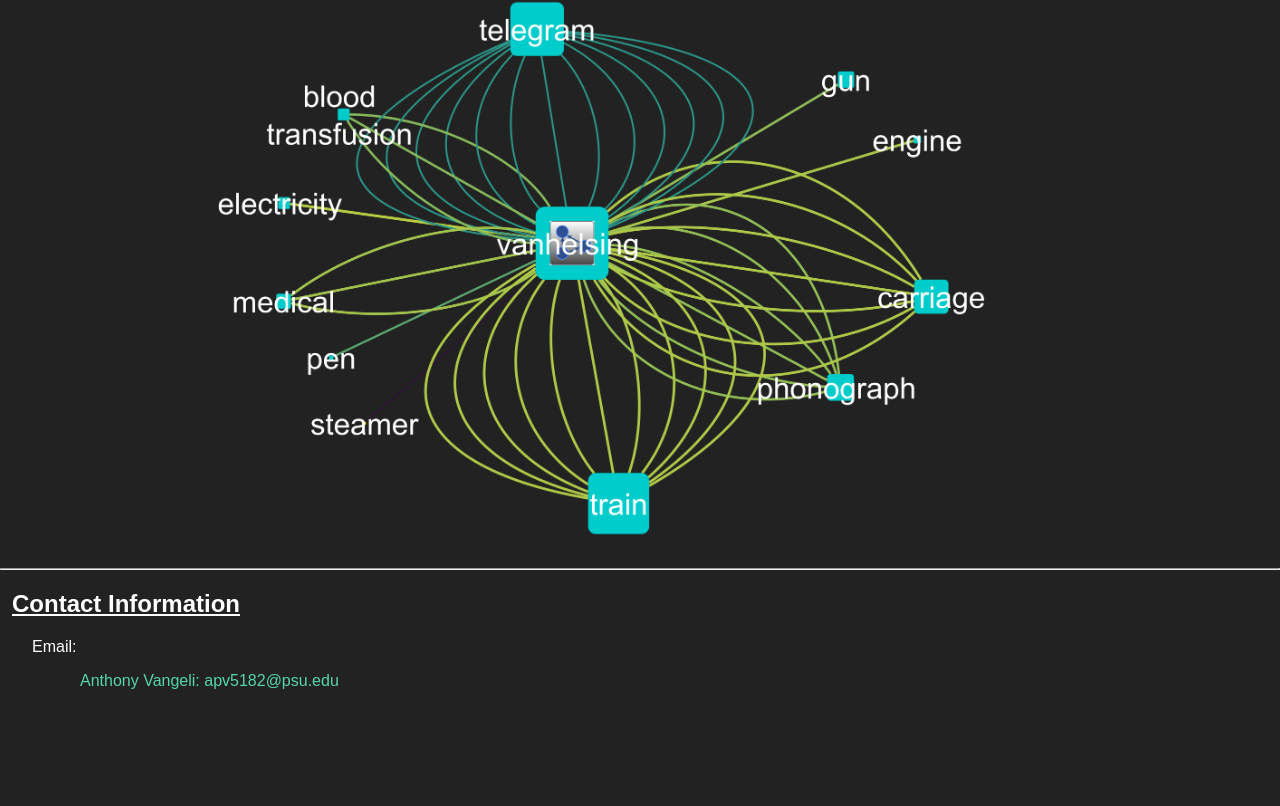
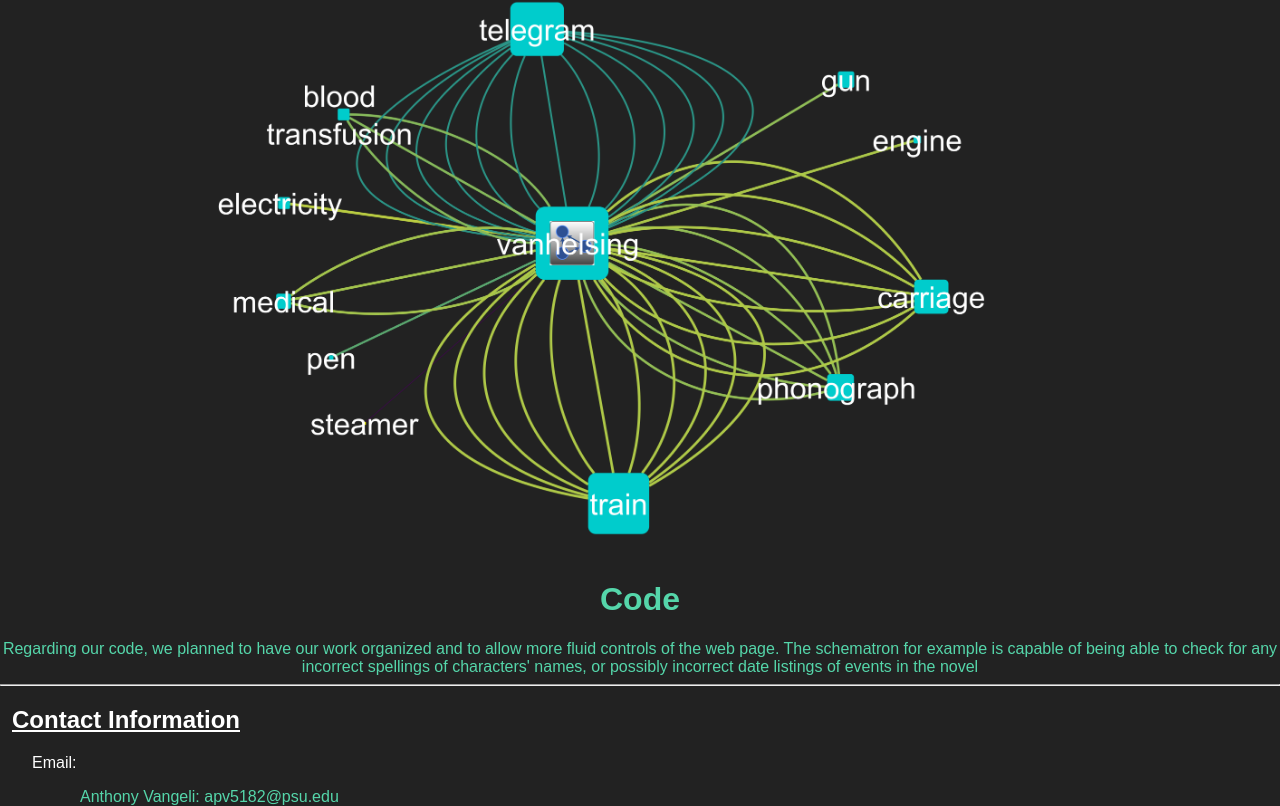
Before and after one commit to Beeplosion/TheDracIsBack, a plain HTML site: page docs/analysis.html in a window 1280 px wide. Shown: the part 7591-8397 px from the top of the page. Before the commit the page ends 8281 px from the top, so only its background shows below. Drawn offline with Linux system fonts and the light colour scheme.

Commit message:
added code analysis

```diff
--- a/docs/analysis.html
+++ b/docs/analysis.html
@@ -533,7 +533,8 @@ table, th, td,tr {
        <center><h1>VanHelsing</h1></center>
        <Center><img src="Van.png" height=70% width=75%/></Center>
 
-
+        <center><h1>Code</h1></center>
+       <center>Regarding our code, we planned to have our work organized and to allow more fluid controls of the web page. The schematron for example is capable of being able to check for any incorrect spellings of characters' names, or possibly incorrect date listings of events in the novel</center>
         <hr size=2 style="color:white">
         <h2 style="color:white;padding-left:.5em">Contact Information</h2>
             <p style="color:white;margin-left:2em">Email:</p>
```
Also changed, not shown: 1 other file.
